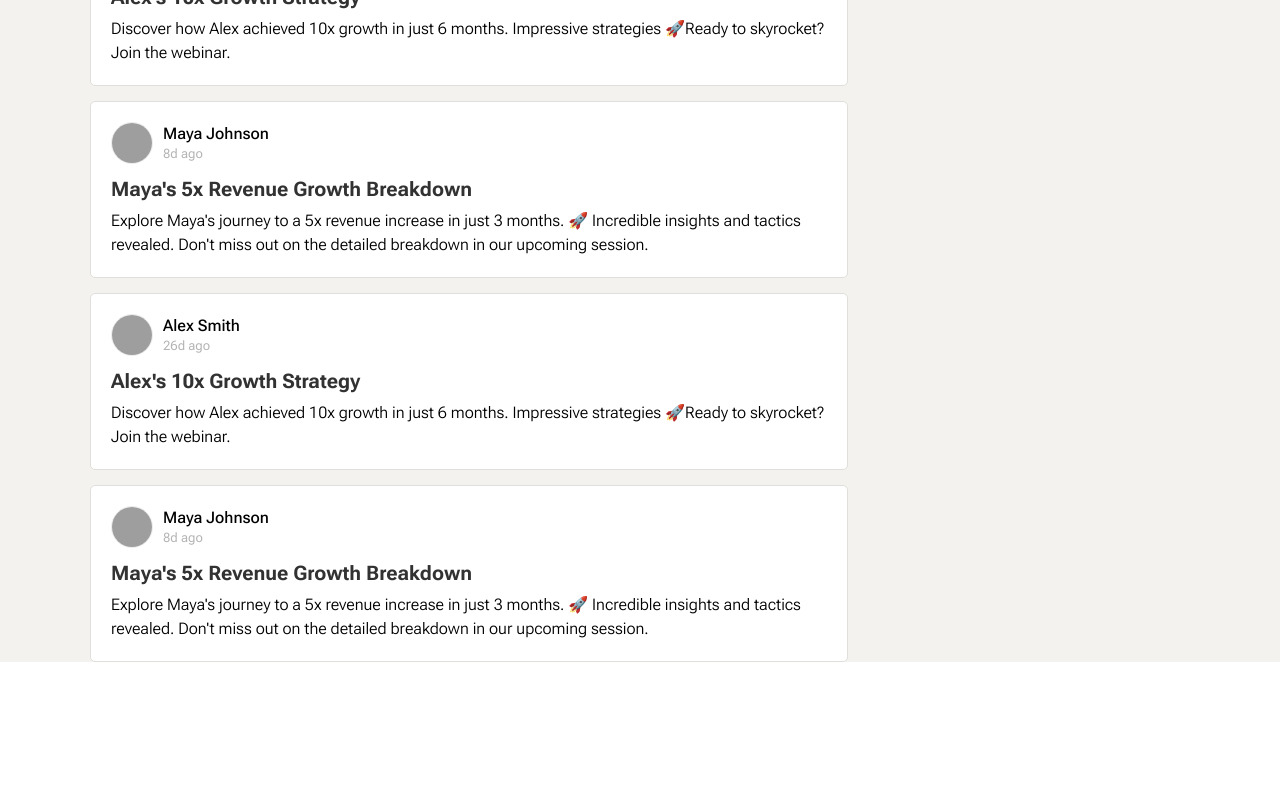
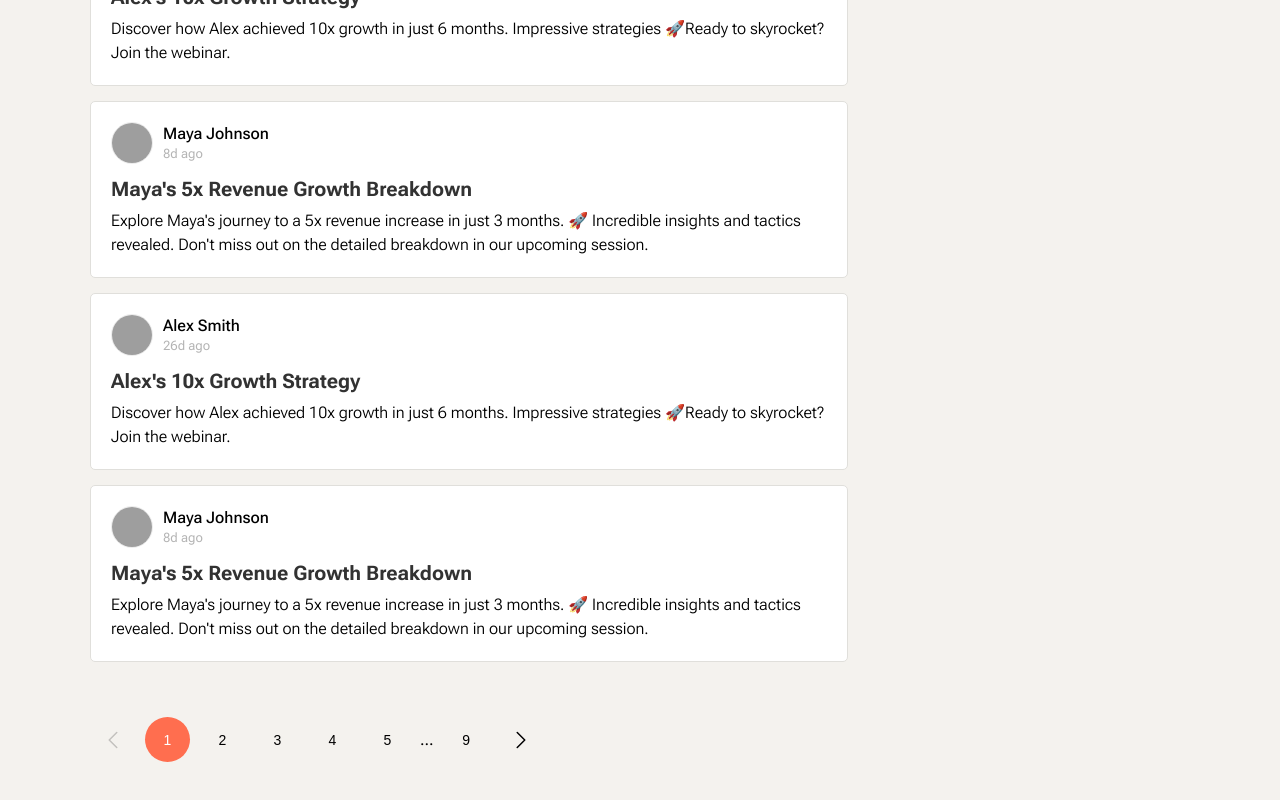
Before and after one commit to hecsanchez/openscool, a Next.js app: page /community in a window 1280 px wide. Shown: the part 1541-2341 px from the top of the page. Before the commit the page ends 2203 px from the top, so only its background shows below. Built offline with nearby package versions, Linux system fonts and the light colour scheme; grey boxes are pictures that could not be loaded.

Commit message:
✨ Adds pagination

```diff
--- a/components/Feed/index.tsx
+++ b/components/Feed/index.tsx
@@ -4,13 +4,27 @@ import {Post} from "@/types/Post";
 import {FC} from "react";
 import PostBox from "@/components/PostBox";
 import {User} from "@/types/User";
+import Pagination from "@/components/Pagination";
 
 interface FeedProps {
     posts: Post[];
     user?: User;
+    currentPage: number;
+    totalPages: number;
+    onNext: () => void;
+    onPrevious: () => void;
+    onPageClick: (page: number) => void;
 }
 
-const Feed: FC<FeedProps> = ({ posts, user }) => {
+const Feed: FC<FeedProps> = ({
+    posts,
+    user,
+    currentPage,
+    totalPages,
+    onNext,
+    onPrevious,
+    onPageClick
+}) => {
     return (
         <FeedWrapper>
             <PostBox user={user} />
@@ -27,6 +41,13 @@ const Feed: FC<FeedProps> = ({ posts, user }) => {
                     created={post.createdAt}
                 />
             ))}
+            <Pagination
+                currentPage={currentPage}
+                totalPages={totalPages}
+                onNext={onNext}
+                onPrevious={onPrevious}
+                onPageClick={onPageClick}
+            />
         </FeedWrapper>
     )
 }
--- a/components/Feed/styled.tsx
+++ b/components/Feed/styled.tsx
@@ -2,7 +2,7 @@ import styled from "styled-components";
 
 const FeedWrapper = styled.div`
   grid-column: 1 / span 7;
-  margin-top: 40px;
+  margin: 40px 0;
   display: grid;
   gap: 15px;
 `
--- /dev/null
+++ b/components/Pagination/PagesList/index.tsx
@@ -0,0 +1,73 @@
+import {PaginationButton} from "@/components/Pagination/styled";
+import {FC} from "react";
+
+interface PagesLisProps {
+    totalPages: number;
+    currentPage: number;
+    onClick: (page: number) => void;
+}
+const PagesList: FC<PagesLisProps> = ({totalPages, currentPage, onClick}) => {
+    if (totalPages > 7 && currentPage < 5) {
+        return (
+            <>
+                { Array.from(Array(5).keys()).map(page => (
+                    <PaginationButton key={page} $active={currentPage === (page + 1)} onClick={()=>onClick(page+1)}>
+                        {page + 1}
+                    </PaginationButton>
+                ))}
+                <span>...</span>
+                <PaginationButton $active={currentPage === totalPages} onClick={()=>onClick(totalPages)}>
+                    {totalPages}
+                </PaginationButton>
+            </>
+
+        )
+    }  else if (totalPages > 7 && currentPage >= 5 && currentPage < totalPages - 3) {
+        return (
+            <>
+                <PaginationButton $active={currentPage === 1} onClick={()=>onClick(1)}>
+                    1
+                </PaginationButton>
+                <span>...</span>
+                { [currentPage - 2, currentPage - 1, currentPage].map(page => (
+                    <PaginationButton key={page} $active={currentPage === (page + 1)} onClick={()=>onClick(page+1)}>
+                        {page + 1}
+                    </PaginationButton>
+                ))}
+                <span>...</span>
+                <PaginationButton $active={currentPage === totalPages} onClick={()=>onClick(totalPages)}>
+                    {totalPages}
+                </PaginationButton>
+            </>
+
+        )
+    } else if (totalPages > 7 && currentPage <= totalPages) {
+        return (
+            <>
+                <PaginationButton $active={currentPage === 1} onClick={()=>onClick(1)}>
+                    1
+                </PaginationButton>
+                <span>...</span>
+                { Array.from(Array(4).keys()).reverse().map(page => (
+                    <PaginationButton key={page} $active={currentPage === (totalPages - (page + 1))} onClick={()=>onClick(totalPages - (page + 1))}>
+                        {totalPages - (page + 1)}
+                    </PaginationButton>
+                ))}
+                <PaginationButton $active={currentPage === totalPages} onClick={()=>onClick(totalPages)}>
+                    {totalPages}
+                </PaginationButton>
+            </>
+
+        )
+    } else {
+        return (
+            Array.from(Array(totalPages).keys()).map(page => (
+                <PaginationButton key={page} $active={currentPage === (page + 1)} onClick={()=> onClick(page + 1)}>
+                    {page + 1}
+                </PaginationButton>
+            ))
+        )
+    }
+}
+
+export default PagesList;
--- /dev/null
+++ b/components/Pagination/index.tsx
@@ -0,0 +1,39 @@
+import {PaginationButton, PaginationWrapper} from "@/components/Pagination/styled";
+import Image from "next/image";
+import caretLeft from '@/assets/svg/caret.svg'
+import {FC} from "react";
+import PagesList from "@/components/Pagination/PagesList";
+
+interface PaginationProps {
+    totalPages: number;
+    currentPage: number;
+    onNext: () => void;
+    onPrevious: () => void;
+    onPageClick: (page: number) => void;
+}
+
+interface PagesProps {
+
+}
+const Pagination: FC<PaginationProps> = ({
+    totalPages = 1,
+    currentPage = 1,
+    onNext,
+    onPrevious,
+    onPageClick
+}) => {
+
+    return (
+        <PaginationWrapper>
+            <PaginationButton onClick={onPrevious} disabled={currentPage === 1}>
+                <Image src={caretLeft} alt="previous"/>
+            </PaginationButton>
+            <PagesList currentPage={currentPage} totalPages={totalPages} onClick={onPageClick} />
+            <PaginationButton onClick={onNext} disabled={currentPage === totalPages}>
+                <Image style={{ transform: 'rotate(180deg)' }} src={caretLeft} alt="previous"/>
+            </PaginationButton>
+        </PaginationWrapper>
+    )
+}
+
+export default Pagination;
--- /dev/null
+++ b/components/Pagination/styled.tsx
@@ -0,0 +1,45 @@
+import styled from "styled-components";
+
+interface PaginationButtonProps {
+    $active?: boolean;
+}
+
+export const PaginationWrapper = styled.div`
+    margin: 40px 0;
+    display: flex;
+    gap: 10px;
+    align-items: center;
+`
+
+export const PaginationButton = styled.button<PaginationButtonProps>`
+    border-radius: 100px;
+    border: 0;
+    width: 45px;
+    height: 45px;
+    display: flex;
+    align-items: center;
+    justify-content: center;
+    cursor: pointer;
+    font-size: 14px;
+    font-weight: 500;
+
+    &:disabled {
+      opacity: .2;
+      cursor: default;
+
+      &:hover {
+        background: transparent;
+      }
+    }
+
+    ${({ $active = false }) => $active ? `
+        background: #ff6e4f;
+        color: #ffffff;
+    ` : `
+        background: transparent;
+
+        &:hover {
+          background: #ebebeb;
+        }
+    `}
+`
--- a/pages/community/index.tsx
+++ b/pages/community/index.tsx
@@ -1,5 +1,5 @@
 import {Layout} from "@/components";
-import {NextPage} from "next";
+import {NextPage, NextPageContext} from "next";
 import ContentWrapper from "@/components/Wrapper/styled";
 import SplitLayout from "@/components/SplitLayout/styled";
 import Feed from "@/components/Feed";
@@ -10,17 +10,57 @@ import {Site} from "@/types/Site";
 import posts from '@/data/posts';
 import site from "@/data/site";
 import SiteInfo from "@/components/SiteInfo";
+import {useRouter} from "next/router";
 interface CommunityPageProps {
     posts: Post[];
     site: Site;
+    page: number;
+    total: number;
 }
 
-const Community: NextPage<CommunityPageProps> = ({ posts, site }) => {
+const Community: NextPage<CommunityPageProps> = ({
+    posts,
+    site,
+    page,
+    total
+}) => {
+    const router = useRouter();
+
+    const handleNext = () => {
+        router.push({
+            pathname: router.pathname,
+            query: { page: page + 1 }
+        });
+    }
+
+    const handlePrevious = () => {
+        router.push({
+            pathname: router.pathname,
+            query: { page: page - 1 }
+        });
+    }
+
+    const handleGoToPage = (newPage: number) => {
+        router.push({
+            pathname: router.pathname,
+            query: { page: newPage }
+        });
+    }
+
+    const totalPages = Math.round(total / 20);
+
     return (
         <Layout>
             <ContentWrapper>
                 <SplitLayout>
-                    <Feed posts={posts} />
+                    <Feed
+                        posts={posts}
+                        currentPage={page}
+                        totalPages={totalPages}
+                        onNext={handleNext}
+                        onPrevious={handlePrevious}
+                        onPageClick={handleGoToPage}
+                    />
                     <SiteInfo data={site}/>
                 </SplitLayout>
             </ContentWrapper>
@@ -31,9 +71,24 @@ const Community: NextPage<CommunityPageProps> = ({ posts, site }) => {
 
 export default Community
 
-export async function getServerSideProps() {
+export async function getServerSideProps(ctx: NextPageContext) {
+
+    // TODO: Connect to server
+    const query = ctx.query;
+    const page = Number(query.page ?? 1);
+    const total = 180;
+    const totalPages = Math.round(total / 20);
+
+    if (page > totalPages) {
+        return {
+            redirect: {
+                permanent: false,
+                destination: "/community"
+            }
+        }
+    }
 
     return {
-        props: { posts, site }
+        props: { posts, site, page, total }
     };
 }
```
Also changed, not shown: assets/svg/caret.svg (added).
